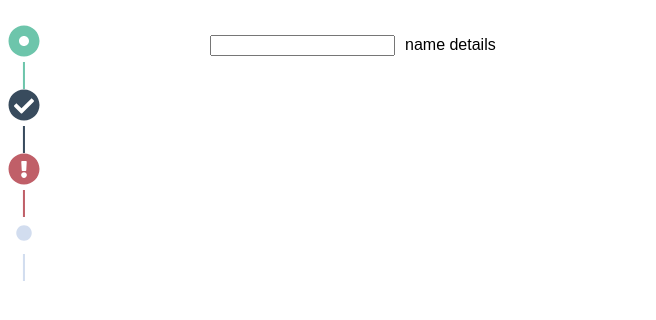
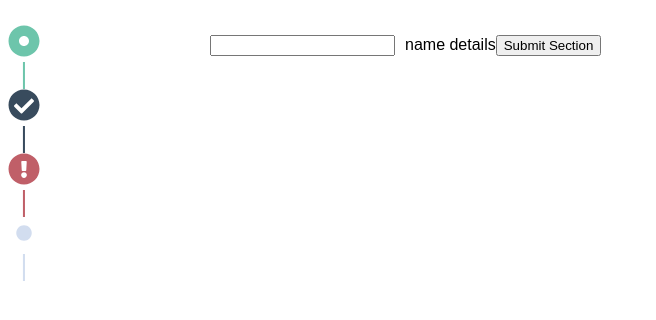
Before and after one commit to julzelements/thenavigator2, a React (Create React App) app: page / in a window 1280 px wide. Shown: the top 320 px of the page, without its empty margins (0-656 px from the left). Built offline with nearby package versions, Linux system fonts and the light colour scheme.

Commit message:
about to turn the field into a class type componenet with state

```diff
--- a/src/App.js
+++ b/src/App.js
@@ -56,6 +56,7 @@ function Field(props) {
     <div className="field">
     <input type="text"/>
       {props.section.sectionName}
+    <button onClick={() => props.submitSection(props.section.sectionName)}>Submit Section</button>
     </div>
   );
 }
@@ -64,7 +65,9 @@ function Field(props) {
 class App extends React.Component {
   constructor(props) {
 		super(props);
-		this.state = data;
+    this.state = data;
+
+    this.handleSubmit = this.handleSubmit.bind(this);
   }
 
   handleClick(sectionName) {
@@ -86,6 +89,10 @@ class App extends React.Component {
 
   }
 
+  handleSubmit(dataFromChild) {
+    console.log(dataFromChild);
+  }
+
   renderIcon(section) {
     return (
       <Icon
@@ -97,7 +104,10 @@ class App extends React.Component {
 
   renderField(section) {
     return (
-      <Field section={section}/>
+      <Field
+      section={section}
+      submitSection={this.handleSubmit}
+      />
     );
   }
 
```
